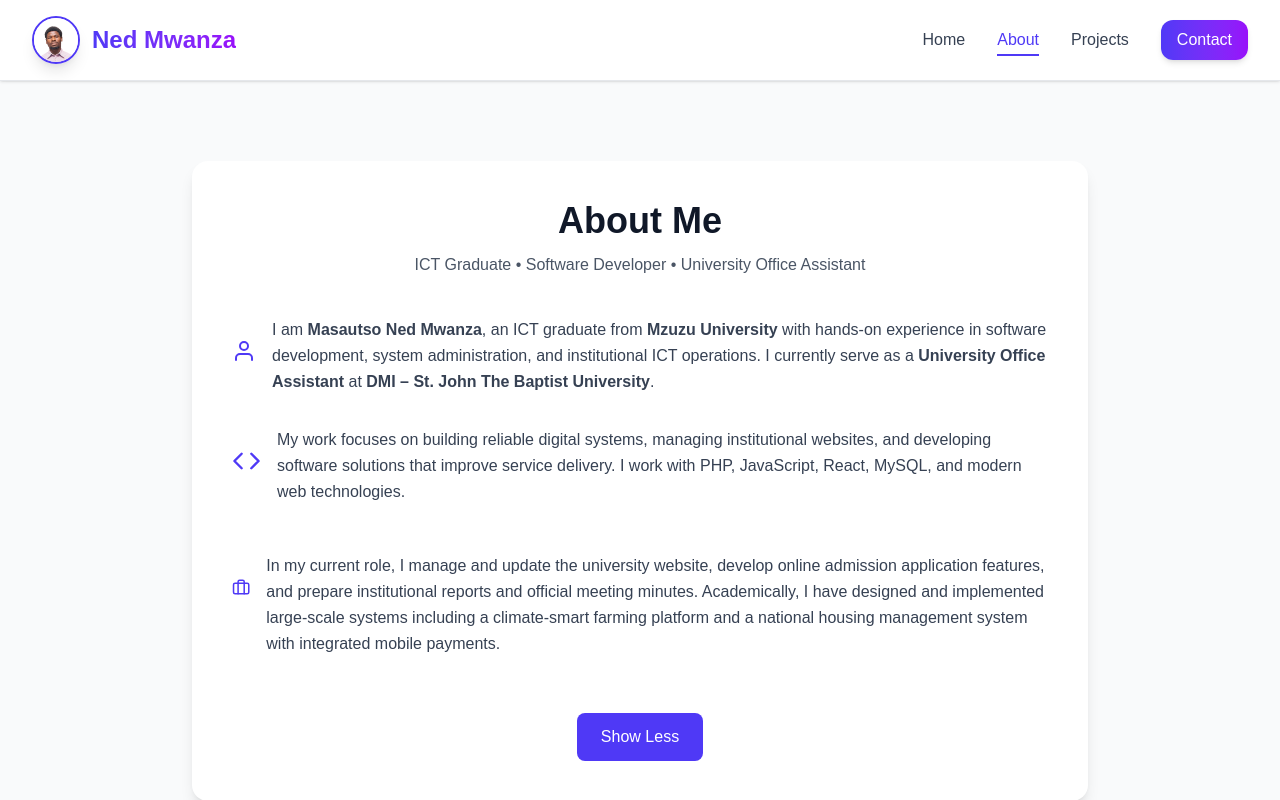
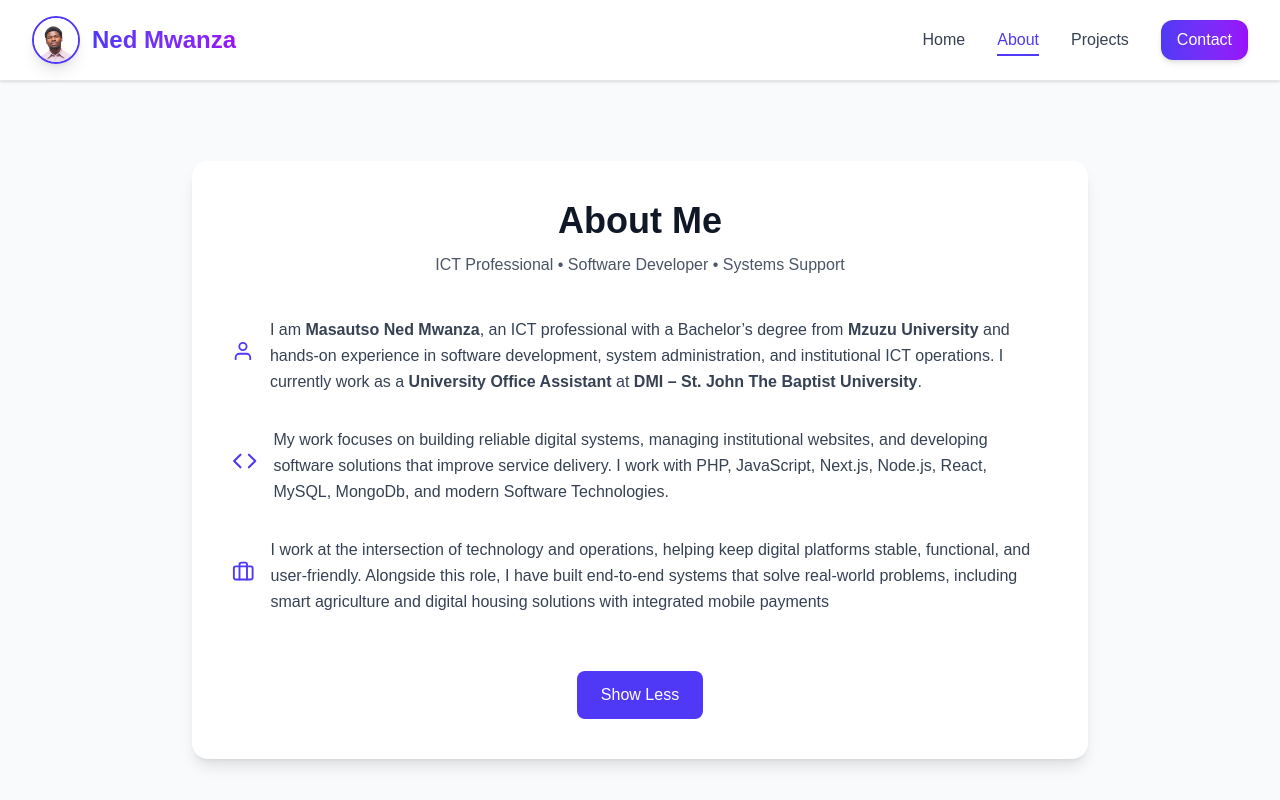
Before and after one commit to nedmwanza/my-portfolio, a Next.js app: page /about in a window 1280 px wide. Both pictures are taken after a click on the button "Read More". Shown: the top 800 px of the page. Built offline with nearby package versions, Linux system fonts and the light colour scheme.

Commit message:
projects correction commit

```diff
--- a/src/app/page.js
+++ b/src/app/page.js
@@ -11,18 +11,16 @@ export default function Hero() {
         <div className="space-y-6">
           <h1 className="text-4xl sm:text-5xl font-bold text-gray-900 dark:text-gray-100">
             Hi, I’m{" "}
-            <span className="text-indigo-600 dark:text-indigo-400">
+            <span className="font-bold bg-gradient-to-r from-indigo-600 to-purple-600 bg-clip-text text-transparent">
               Ned Mwanza
             </span>
           </h1>
           <h2 className="text-xl sm:text-2xl font-semibold text-gray-700 dark:text-gray-300">
-            Software Developer | ICT Graduate
+            Software Developer | ICT Professional{" "}
           </h2>
           <p className="text-gray-600 dark:text-gray-300 max-w-md">
-            Recent ICT graduate with hands-on experience in software
-            development, system maintenance, and web-based solutions. Passionate
-            about building innovative, practical, and user-friendly
-            applications.
+            Experienced in full-stack web development, system administration,
+            and API-driven solutions.
           </p>
 
           {/* CTA Buttons */}
--- a/src/components/About.js
+++ b/src/components/About.js
@@ -44,7 +44,7 @@ export default function About() {
       About Me
     </h2>
     <p className="text-gray-600 dark:text-gray-400">
-            ICT Graduate • Software Developer • University Office Assistant
+      ICT Professional • Software Developer • Systems Support
     </p>
   </div>
 
@@ -52,42 +52,42 @@ export default function About() {
   <div className="flex items-start space-x-4 mb-8">
     <FiUser className="w-15 h-15 text-indigo-600 dark:text-indigo-400 mt-1" />
     <p className="text-gray-700 dark:text-gray-300 leading-relaxed">
-            I am <strong>Masautso Ned Mwanza</strong>, an ICT graduate from
-            <strong> Mzuzu University</strong> with hands-on experience in
-            software development, system administration, and institutional ICT
-            operations. I currently serve as a
+      I am <strong>Masautso Ned Mwanza</strong>, an ICT professional with a
+      Bachelor’s degree from <strong>Mzuzu University</strong> and hands-on
+      experience in software development, system administration, and
+      institutional ICT operations. I currently work as a
       <strong> University Office Assistant</strong> at
       <strong> DMI – St. John The Baptist University</strong>.
     </p>
   </div>
 
+
+
+        {/* Expandable Content */}
+        <motion.div
+          initial={false}
+          animate={{ height: showMore ? "auto" : 0, opacity: showMore ? 1 : 0 }}
+          transition={{ duration: 0.6 }}
+          className="overflow-hidden"
+        >
                   {/* What I Do */}
         <div className="flex items-start space-x-4 mb-8">
           <FiCode className="w-15 h-15 text-indigo-600 dark:text-indigo-400 mt-1" />
           <p className="text-gray-700 dark:text-gray-300 leading-relaxed">
             My work focuses on building reliable digital systems, managing
             institutional websites, and developing software solutions that
-            improve service delivery. I work with PHP, JavaScript, React,
-            MySQL, and modern web technologies.
+            improve service delivery. I work with PHP, JavaScript, Next.js, Node.js, React,
+            MySQL, MongoDb, and modern Software Technologies.
           </p>
         </div>
 
-        {/* Expandable Content */}
-        <motion.div
-          initial={false}
-          animate={{ height: showMore ? "auto" : 0, opacity: showMore ? 1 : 0 }}
-          transition={{ duration: 0.4 }}
-          className="overflow-hidden"
-        >
           <div className="flex items-start space-x-4 mb-8 mt-4">
             <FiBriefcase className="w-15 h-15 text-indigo-600 dark:text-indigo-400 mt-1" />
             <p className="text-gray-700 dark:text-gray-300 leading-relaxed">
-              In my current role, I manage and update the university website,
-              develop online admission application features, and prepare
-              institutional reports and official meeting minutes. Academically,
-              I have designed and implemented large-scale systems including a
-              climate-smart farming platform and a national housing management
-              system with integrated mobile payments.
+              I work at the intersection of technology and operations, helping keep digital platforms
+              stable, functional, and user-friendly. Alongside this role, I have built end-to-end systems
+              that solve real-world problems, including smart agriculture and digital housing solutions
+              with integrated mobile payments
             </p>
           </div>
         </motion.div>
--- a/src/components/Projects.js
+++ b/src/components/Projects.js
@@ -14,13 +14,13 @@ const projects = [
     demo: "https://example.com/tobacco-system",
   },
   {
-    title: "SMHC e-Housing Management System",
+    title: "e-Housing Management System",
     year: "2024",
     period: "Academic & Industry Supervised Project",
     description:
       "A digital housing management system supporting applications, allocations, contracts, invoices, payments, renewals, and automated reminders.",
     tech: "PHP, MySQL, JavaScript, HTML/CSS",
-    github: "https://github.com/nedmwanza/smart-housing",
+    github: "https://github.com/nedmwanza/mhc",
     demo: "https://example.com/smhc",
   },
 ];
```
Lines whose indentation alone changed are shown as unchanged.
